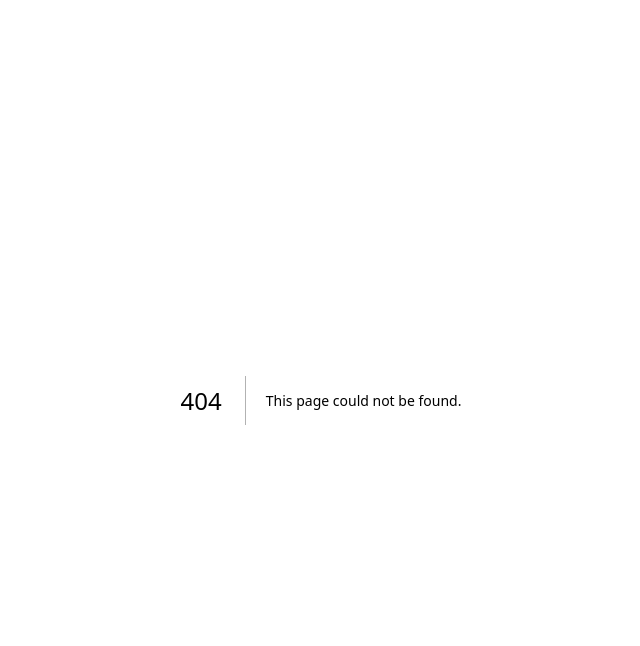
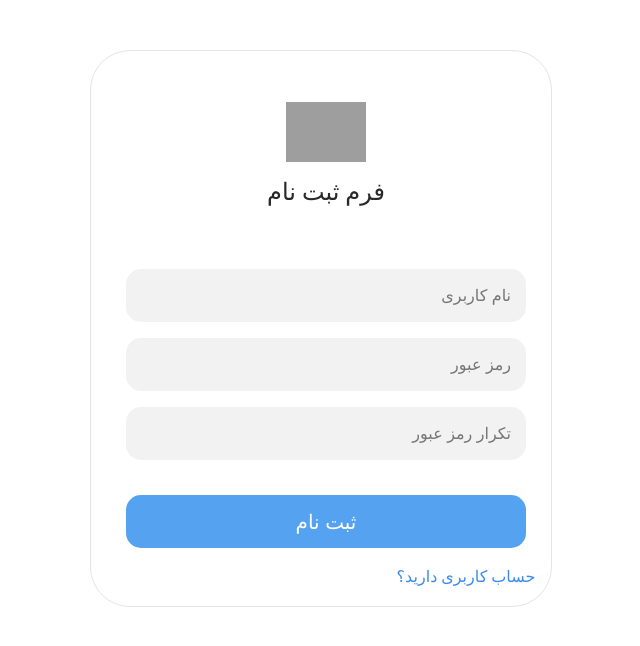
Before and after one commit to mahmood-moghaddasi/mini-shop-NextJs, a Next.js app: page /auth/register in a window 1280 px wide. Before the commit this address had no page. Shown: the top 646 px of the page, without its empty margins (319-959 px from the left). Built offline with nearby package versions, Linux system fonts and the light colour scheme; grey boxes are pictures that could not be loaded.

Commit message:
registeration page created

```diff
--- /dev/null
+++ b/pages/auth/RegistrationPage.module.css
@@ -0,0 +1,73 @@
+.container {
+  height: 100%;
+  width: 100%;
+  display: flex;
+  justify-content: center;
+  align-items: center;
+}
+.form {
+  margin-top: 50px;
+  margin-bottom: 100px;
+
+  display: flex;
+  align-items: center;
+  flex-direction: column;
+  padding: 51px 25px 20px 35px;
+  background-color: white;
+  border: 1px rgba(228, 228, 228, 1) solid;
+  border-radius: 40px;
+}
+.logo {
+  display: flex;
+  flex-direction: column;
+  align-items: center;
+  gap: 16px;
+  text-align: right;
+}
+.logo img {
+  width: 80px;
+}
+.logo p {
+  font-size: 24px;
+  font-weight: 500;
+  color: rgba(40, 40, 40, 1);
+}
+.form form {
+  display: flex;
+  flex-direction: column;
+  gap: 16px;
+  margin-top: 63px;
+}
+.form form input {
+  width: 400px;
+  height: 53px;
+  border-radius: 15px;
+  background-color: rgba(242, 242, 242, 1);
+  border: none;
+  outline: none;
+  text-align: right;
+  font-size: 16px;
+  padding-right: 15px;
+  color: rgba(40, 40, 40, 0.5);
+}
+.form form button {
+  margin-top: 19px;
+  background-color: rgba(85, 163, 240, 1);
+  border: none;
+  width: 400px;
+  height: 53px;
+  color: white;
+  cursor: pointer;
+  border-radius: 15px;
+
+  font-size: 20px;
+}
+.newUser {
+  margin-top: 19px;
+  font-size: 16px;
+  color: rgba(58, 139, 237, 1);
+  text-align: right;
+  position: relative;
+  right: -140px;
+  cursor: pointer;
+}
--- /dev/null
+++ b/pages/auth/register.js
@@ -0,0 +1,79 @@
+import React, { useState } from "react";
+import styles from "./RegistrationPage.module.css";
+// import { useNavigate } from "react-router-dom";
+import { useRegister } from "../../services/mutations";
+function Registration() {
+  const [form, setForm] = useState({
+    userName: "",
+    password: "",
+    confirmPassword: "",
+  });
+
+  // const navigate = useNavigate();
+
+  // const { mutate } = useRegister();
+
+  const changeHandler = (event) => {
+    setForm({ ...form, [event.target.name]: event.target.value });
+  };
+  const submitHandler = (event) => {
+    event.preventDefault();
+
+    const { userName, password, confirmPassword } = form;
+    if (!userName || !password)
+      return alert("User Name and Password is Requaired");
+    if (password !== confirmPassword) return alert("Passwords Isn't The Same!");
+
+    // mutate(
+    //   { userName, password },
+    //   {
+    //     onSuccess: (data) => {
+    //       console.log(data.data.message);
+    //       navigate("/login");
+    //     },
+    //     onError: (error) => {
+    //       console.log(error.response.data.message);
+    //     },
+    //   }
+    // );
+  };
+  return (
+    <div className={styles.container}>
+      <div className={styles.form}>
+        <div className={styles.logo}>
+          <img src="../../public/Union-svg.svg" alt="" />
+          <p>فرم ثبت نام</p>
+        </div>
+        <form onSubmit={submitHandler}>
+          <input
+            onChange={changeHandler}
+            type="text"
+            value={form.userName}
+            name="userName"
+            placeholder="نام کاربری"
+          />
+          <input
+            onChange={changeHandler}
+            type="text"
+            value={form.password}
+            name="password"
+            placeholder="رمز عبور"
+          />
+          <input
+            onChange={changeHandler}
+            type="text"
+            value={form.confirmPassword}
+            name="confirmPassword"
+            placeholder="تکرار رمز عبور"
+          />
+          <button type="submit">ثبت نام</button>
+        </form>
+        <p className={styles.newUser} onClick={() => navigate("/login")}>
+          حساب کاربری دارید؟
+        </p>
+      </div>
+    </div>
+  );
+}
+
+export default Registration;
```
Also changed, not shown: pages/auth/login.js (+10 -10 lines).
